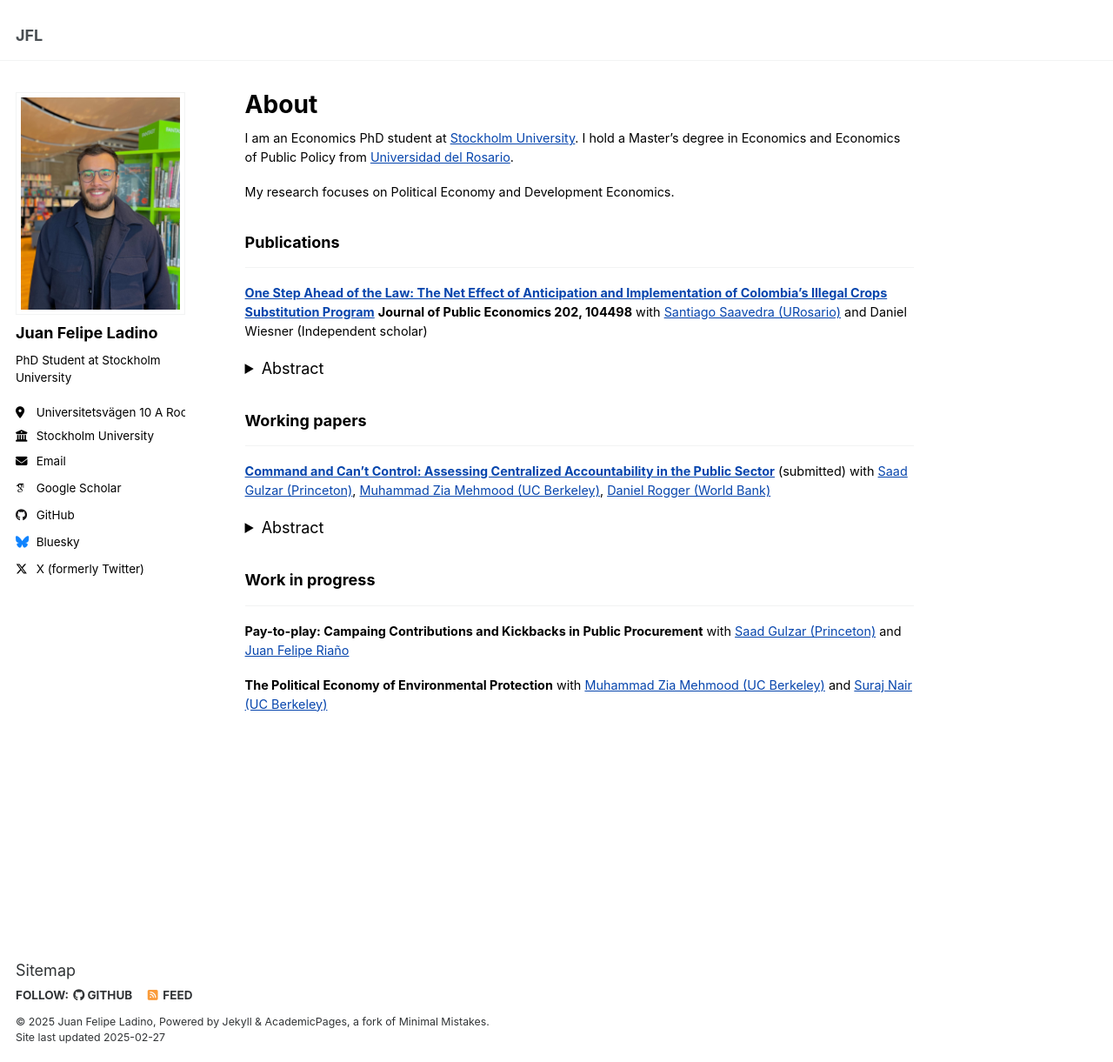
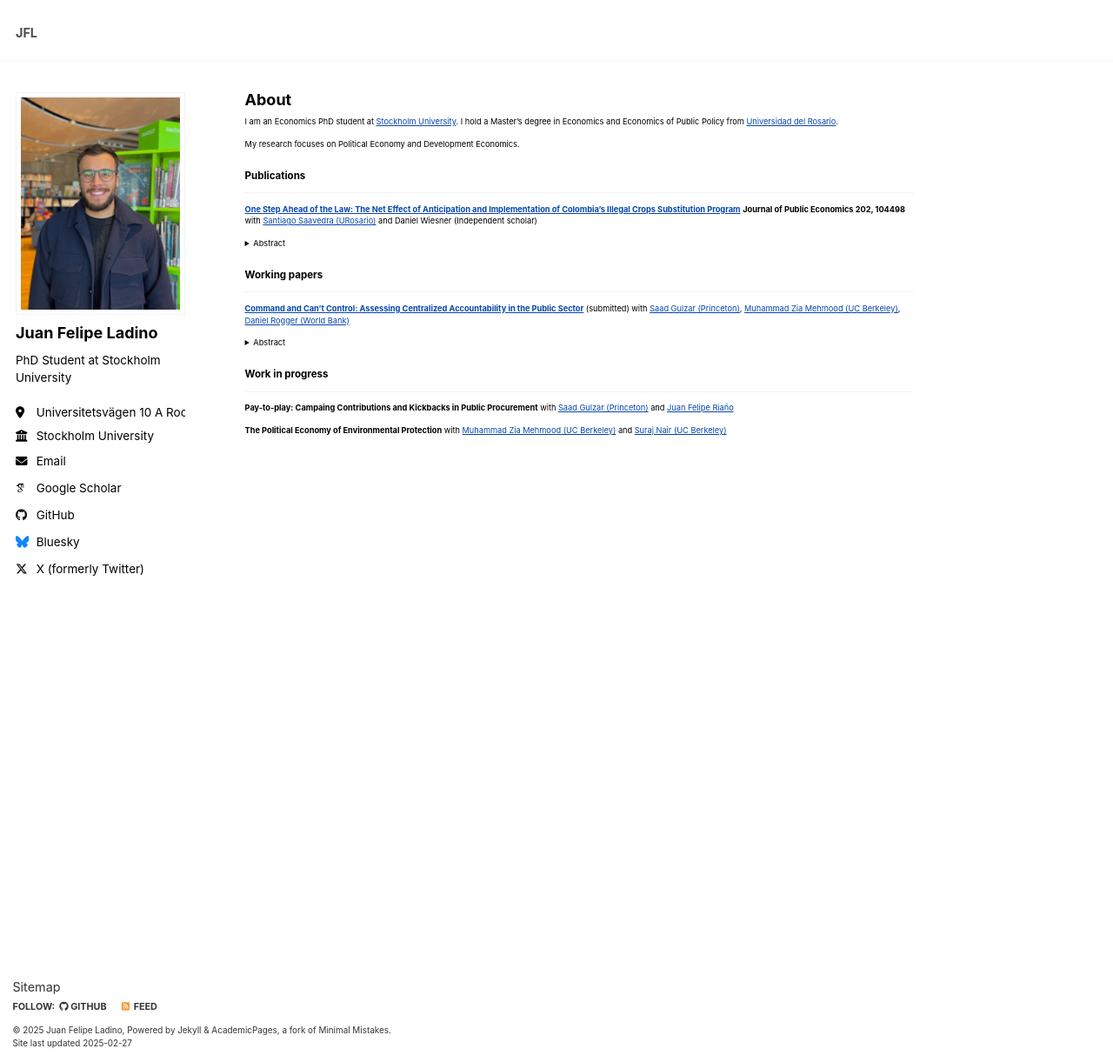
Before and after one commit to juanfladino/juanfladino.github.io, a Jekyll site: the page built from _pages/about.md, in a window 1280 px wide and 1221 px high. Shown: the whole window at 87% size. Built offline with Jekyll 4.4.1, drawn with Linux system fonts in a browser that asks for light colours; some web fonts are replaced.

Commit message:
Update _reset.scss

```diff
--- a/_sass/layout/_reset.scss
+++ b/_sass/layout/_reset.scss
@@ -48,6 +48,8 @@ main,
 nav,
 section {
   display: block;
+  margin: -0.5; /* Remove default margin */
+  font-size: 0.8em; /* Set a base font size */
 }
 
 
```
